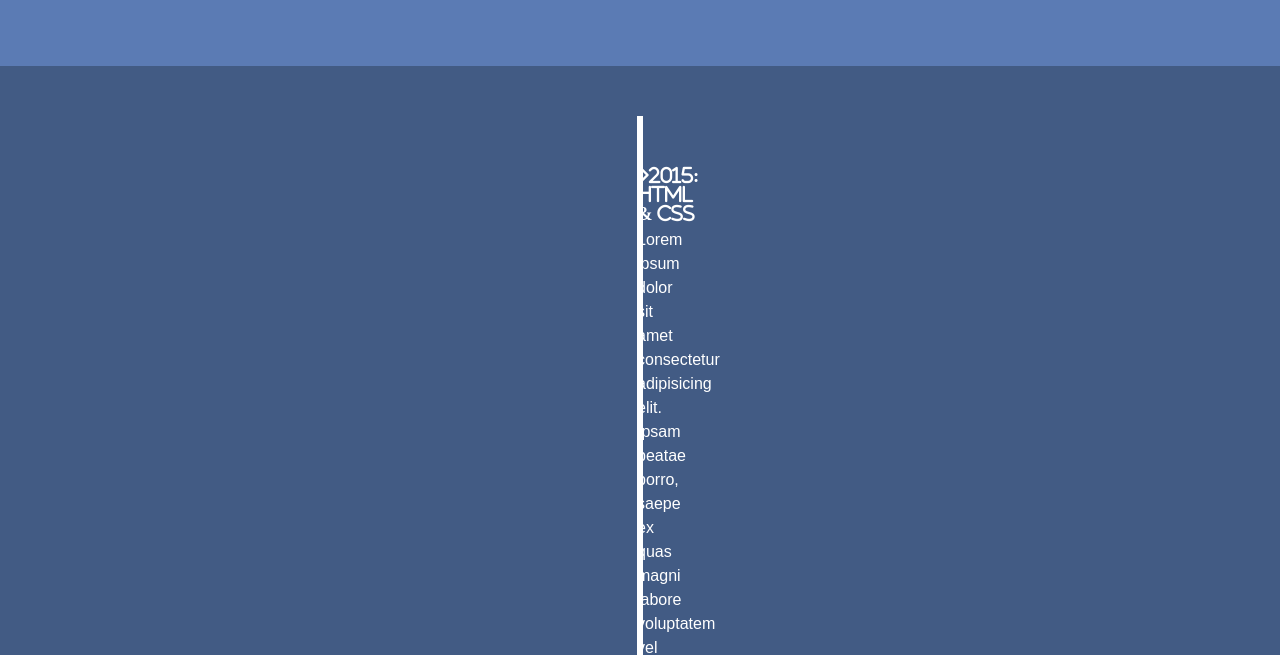
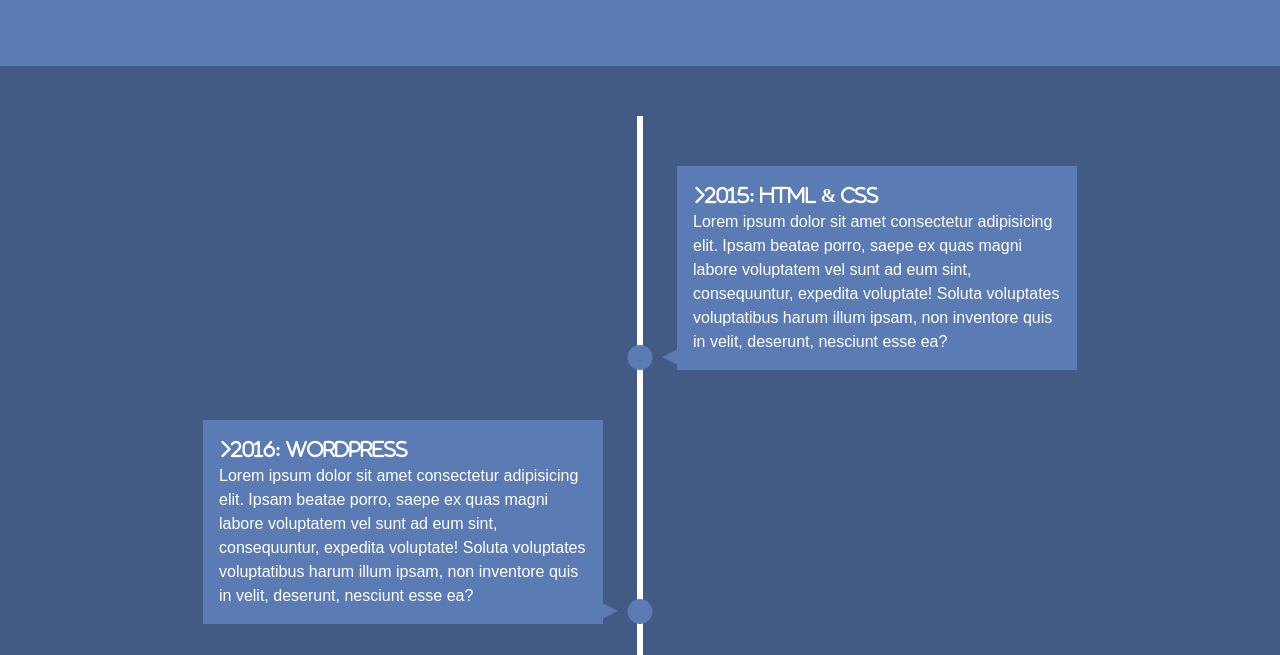
Before and after one commit to jorny88/Modern-HTML-and-CSS, a plain HTML site: page Knowledge_Timeline/index.html in a window 1280 px wide. Shown: the part 145-800 px from the top of the page. Drawn offline with Linux system fonts and the light colour scheme.

Commit message:
Knowledge timeline added JS and CSS

```diff
--- a/Knowledge_Timeline/index.html
+++ b/Knowledge_Timeline/index.html
@@ -43,5 +43,6 @@
             </li>
         </ul>
     </section>
+    <script src="main.js"></script>
 </body>
 </html>
--- /dev/null
+++ b/Knowledge_Timeline/main.js
@@ -0,0 +1,21 @@
+const items = document.querySelectorAll('#timeline li');
+
+const isInViewport = el => {
+    const rect = el.getBoundingClientRect();
+    return (
+        rect.top >= 0 &&
+        rect.left >= 0 &&
+        rect.bottom <= (window.innerHeight || document.documentElement.clientHeight) && rect.right <= (window.innerWidth || document.documentElement.clientWidth)
+    );
+};
+
+const run = () => items.forEach(item => {
+    if (isInViewport(item)) {
+        item.classList.add('show');
+    }
+});
+
+// Events
+window.addEventListener('load', run);
+window.addEventListener('resize', run);
+window.addEventListener('scroll', run);
--- a/Knowledge_Timeline/style.css
+++ b/Knowledge_Timeline/style.css
@@ -14,7 +14,7 @@
     font: normal 1rem/1.5 'Arial', sans-serif;
     background: var(--primary-color);
     color: #fff;
-    overflow: hidden;
+    /*overflow: hidden; */
     padding-bottom: 50px;
 }
 
@@ -52,4 +52,103 @@
 /* Boxes */
 #timeline ul li div {
     position: relative;
+    bottom: 0;
+    width: 400px;
+    padding: 1rem;
+    background-color: var(--secondary-color);
+    transition: all 0.5s ease-in-out;
+    visibility: hidden;
+    opacity: 0;
 }
+
+/* Right side */
+#timeline ul li:nth-child(odd) div {
+    left: 40px;
+    transform: translate(200px, 0);
+}
+
+/* Left side */
+#timeline ul li:nth-child(even) div {
+    left: -434px;
+    transform: translate(-200px, 0);
+}
+
+/* Dots on timeline */
+#timeline ul li:after {
+    content: '';
+    position: absolute;
+    left: 50%;
+    bottom: 0;
+    width: 25px;
+    height: 25px;
+    background: inherit;
+    transform: translateX(-50%);
+    border-radius: 50%;
+    transition: background 0.5s ease-in-out;
+}
+
+/* Arrows on timeline base */
+#timeline div::before {
+    content: '';
+    position: absolute;
+    bottom: 5px;
+    width: 0;
+    height: 0;
+    border-style: solid;
+}
+
+/* Right side arrows */
+#timeline ul li:nth-child(odd) div:before {
+    left: -15px;
+    border-width: 8px 16px 8px 0;
+    border-color: transparent var(--secondary-color) transparent transparent;
+}
+
+/* left side arrows */
+#timeline ul li:nth-child(even) div:before {
+    right: -15px;
+    border-width: 8px 0 8px 16px;
+    border-color: transparent transparent transparent var(--secondary-color);
+
+}
+
+/* show boxes */
+#timeline ul li.show div {
+    transform: none;
+    visibility: visible;
+    opacity: 1;
+}
+
+#timeline ul li.show::after {
+    background: var(--secondary-color);
+}
+
+@media(max-width: 900px) {
+    #timeline ul li div {
+        width: 250px;
+    }
+
+    #timeline ul li:nth-child(even) div {
+        left: -284px;
+    }
+}
+
+@media(max-width: 600px) {
+    #timeline ul li {
+        margin-left: 20px;
+    }
+
+    #timeline ul li div {
+        width: calc(100vw - 90px);
+    }
+
+    #timeline ul li:nth-child(even) div {
+        left: 40px;
+    }
+
+    #timeline ul li:nth-child(even) div:before {
+        left: -15px;
+        border-width: 8px 16px 8px 0;
+        border-color: transparent var(--secondary-color) transparent transparent;
+    }
+}
```
